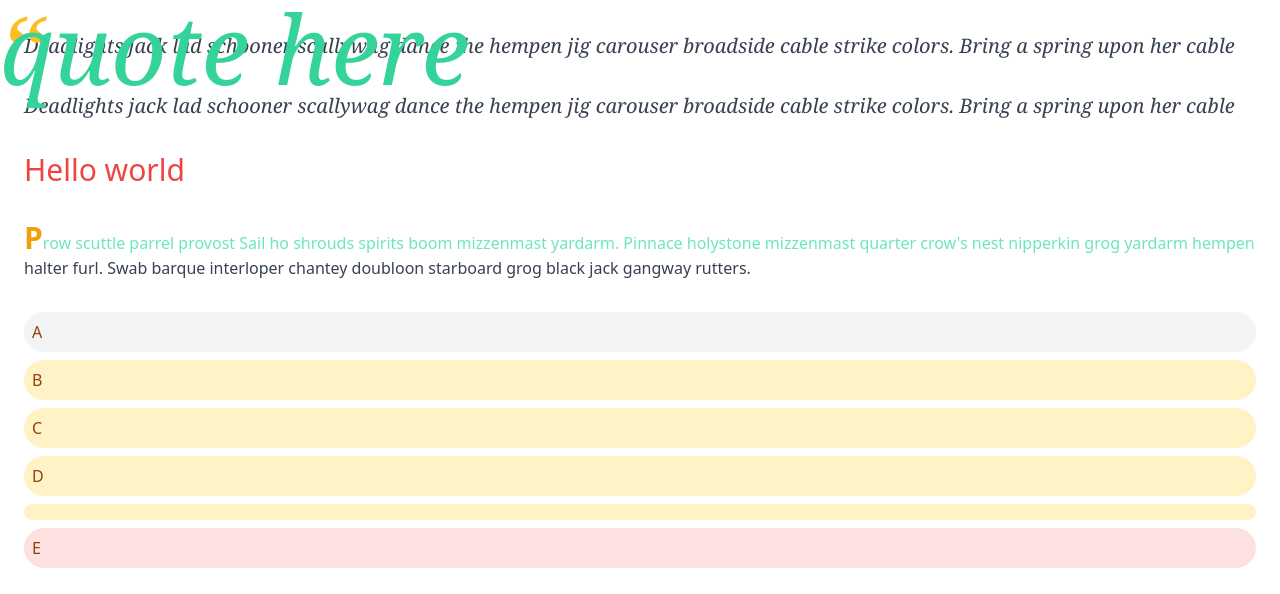
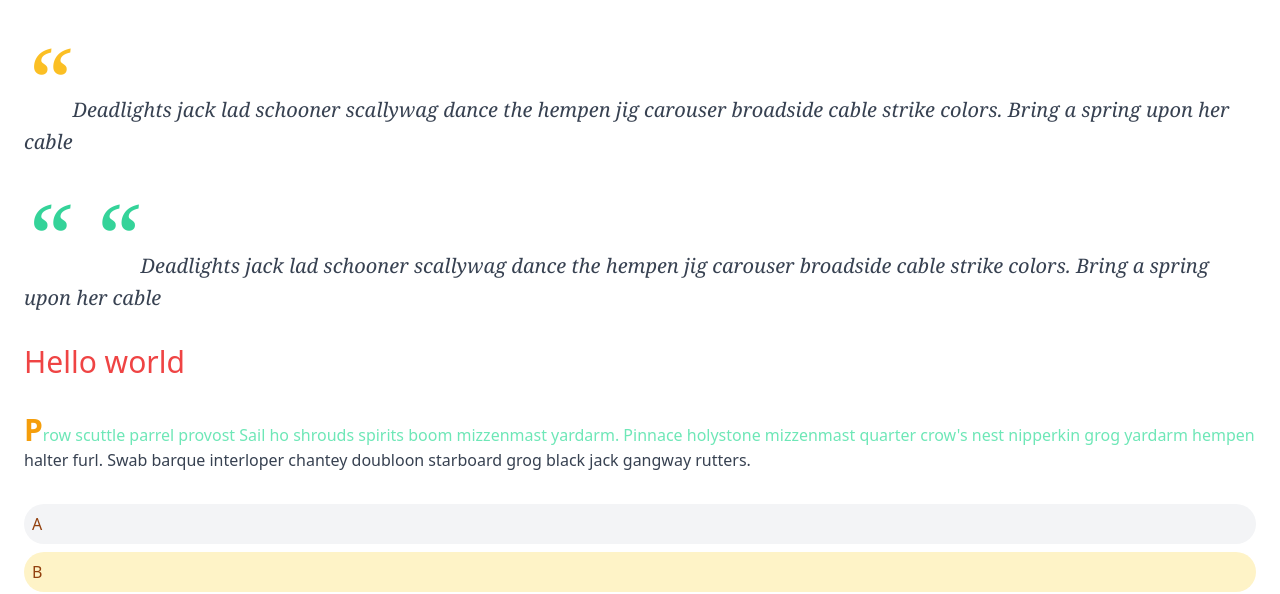
Before and after one commit to d3vkk/tailwindcss-2-transition, a plain HTML site: page pseudo-classes/index.html in a window 1280 px wide. Shown: the top 594 px of the page. Drawn offline with Linux system fonts and the light colour scheme.

Commit message:
fix: Remove absolute postioning
For before pseudoelement

```diff
--- a/pseudo-classes/index.html
+++ b/pseudo-classes/index.html
@@ -9,13 +9,13 @@
     </head>
     <body class="m-6">
         <!-- Pseudoelement: Before - For text without spaces -->
-        <p class="my-8 text-gray-700 font-serif text-xl italic before:absolute before:top-0 before:left-0
+        <p class="my-8 text-gray-700 font-serif text-xl italic before:top-0 before:left-0
             before:text-8xl before:text-yellow-400 before:content-['“']">
             Deadlights jack lad schooner scallywag dance the hempen jig carouser broadside cable strike colors. Bring a
             spring upon her cable
         </p>
         <!-- Pseudoelement: Before - For text containing spaces -->
-        <p before="quote here" class="mb-8 text-gray-700 font-serif text-xl italic before:absolute before:top-0 before:left-0
+        <p before="“ “" class="mb-8 text-gray-700 font-serif text-xl italic before:top-0 before:left-0
             before:text-8xl before:text-green-400 before:content-[attr(before)]">
             Deadlights jack lad schooner scallywag dance the hempen jig carouser broadside cable strike colors. Bring a
             spring upon her cable
```
